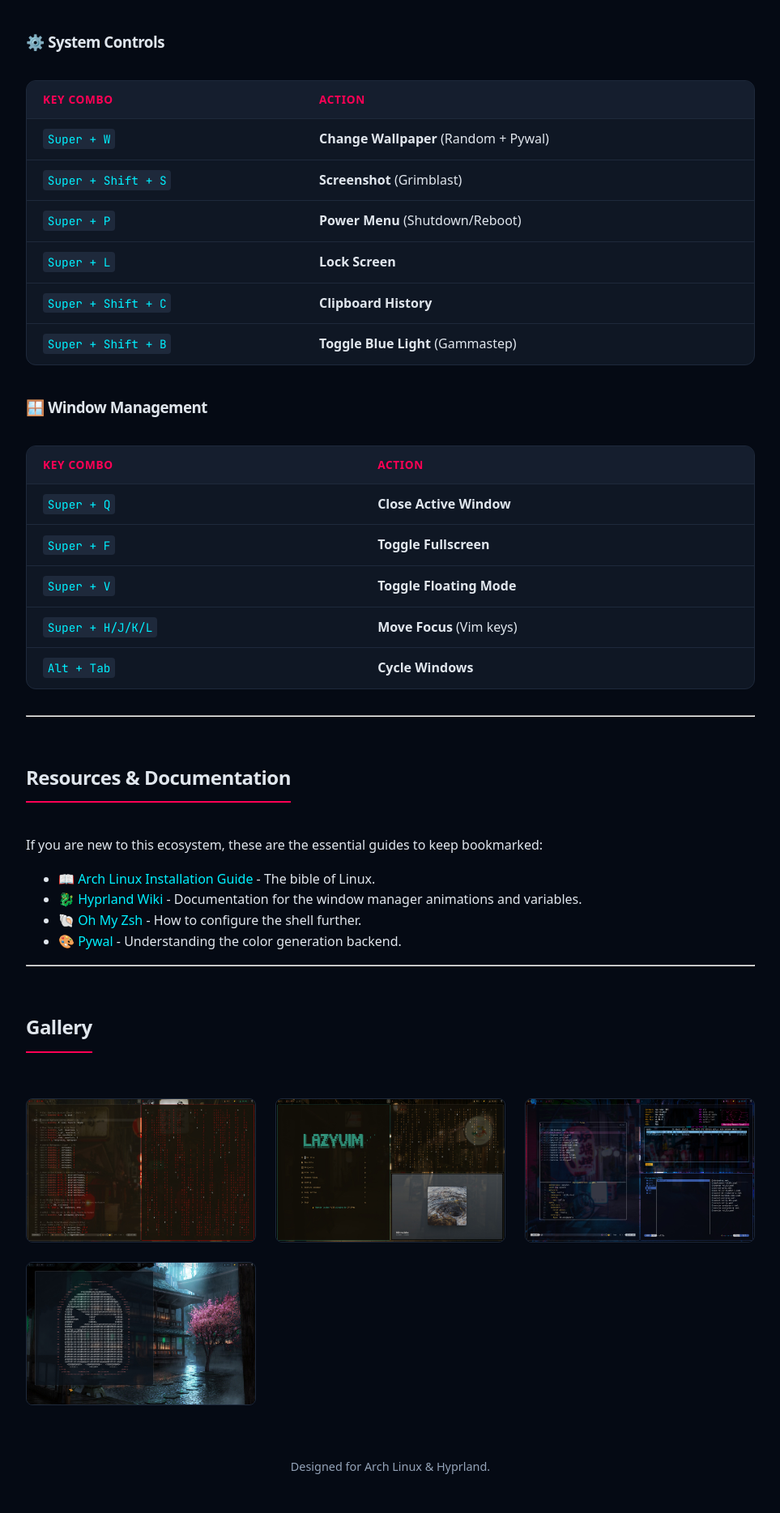
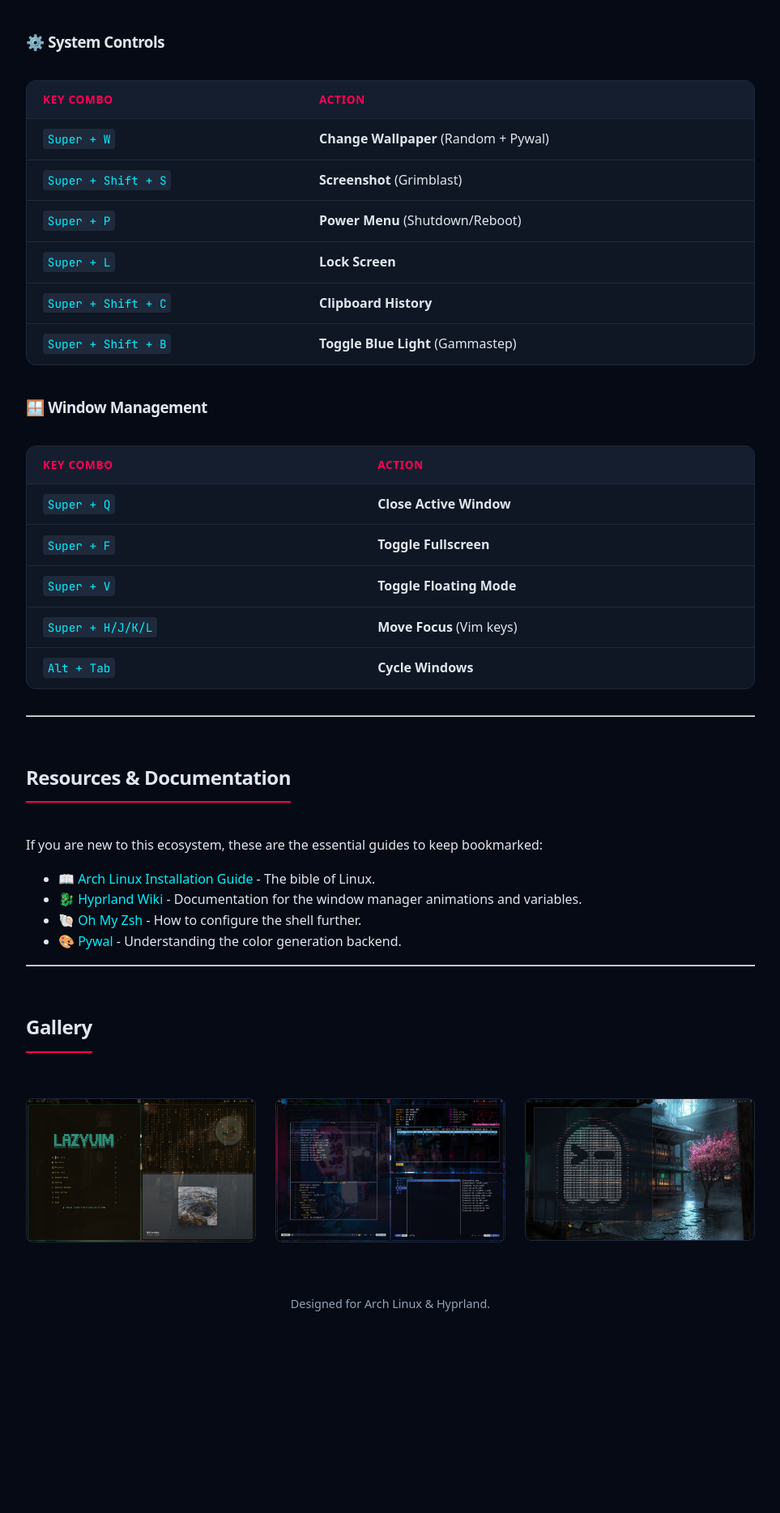
Before and after one commit to gab-dev-7/dotfiles, a Jekyll site: the page built from index.md, in a window 1280 px wide. Shown: the part 3098-4966 px from the top of the page at 81% size, without its empty margins (158-1121 px from the left). Built offline with Jekyll 4.4.1, drawn with Linux system fonts in a browser that asks for light colours; after the commit the page ends 4765 px from its top, so only the background shows below that.

Commit message:
removed one pic

```diff
--- a/index.md
+++ b/index.md
@@ -135,7 +135,6 @@ If you are new to this ecosystem, these are the essential guides to keep bookmar
 ## Gallery
 
 <div class="grid">
-    <img src="assets/images/h1.jpg" alt="Screenshot 1" style="border-radius: 8px; border: 1px solid #1e293b;">
     <img src="assets/images/h2.jpg" alt="Screenshot 2" style="border-radius: 8px; border: 1px solid #1e293b;">
     <img src="assets/images/h3.jpg" alt="Screenshot 3" style="border-radius: 8px; border: 1px solid #1e293b;">
     <img src="assets/images/h4.jpg" alt="Screenshot 4" style="border-radius: 8px; border: 1px solid #1e293b;">
```
